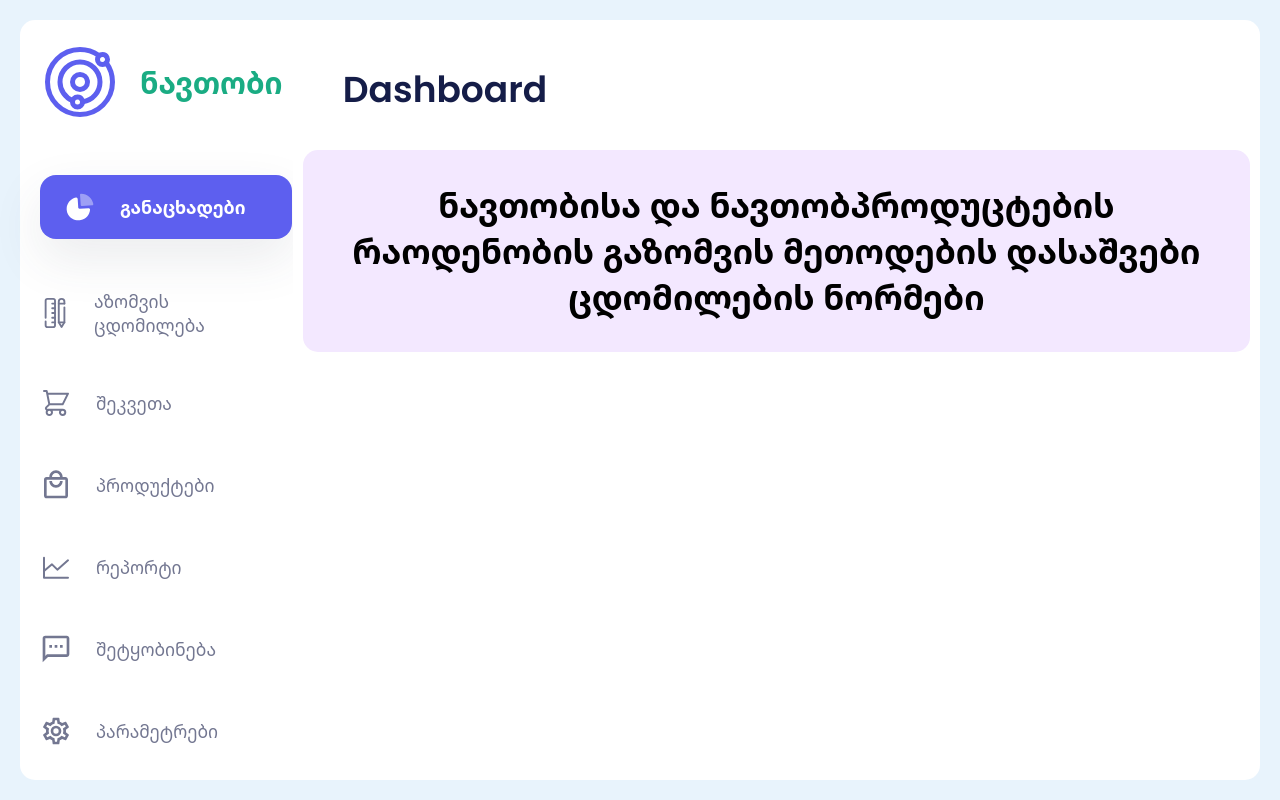
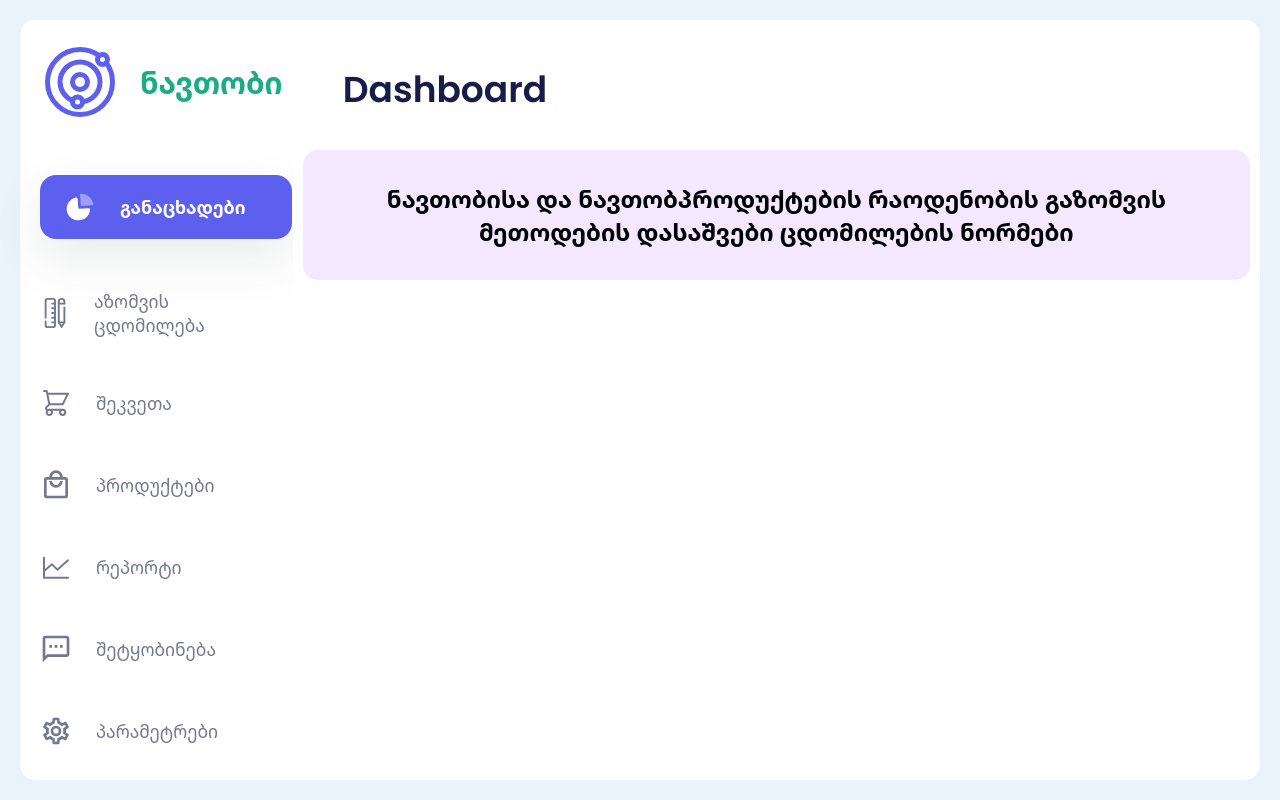
Before and after one commit to irakli85/Oil-Dashboard, a React (Vite) app: page / in a window 1280 px wide. Built offline with nearby package versions, Linux system fonts and the light colour scheme.

Commit message:
first commit

```diff
--- a/src/components/Measurment.jsx
+++ b/src/components/Measurment.jsx
@@ -5,7 +5,7 @@ import styled from 'styled-components'
 const Measurment = () => {
   return (
     <Container>
-        <H2>ნავთობისა და ნავთობპროდუცტების რაოდენობის გაზომვის მეთოდების დასაშვები ცდომილების ნორმები</H2>
+        <H2>ნავთობისა და ნავთობპროდუქტების რაოდენობის გაზომვის მეთოდების დასაშვები ცდომილების ნორმები</H2>
     </Container>
   )
 }
@@ -19,7 +19,7 @@ const Container = styled.div`
 `
 
 const H2 = styled.h2`
-  font-size: 3.4rem;
+  font-size: 2.4rem;
   font-weight: 900;
   width: 125rem;
   text-align: center;
```
